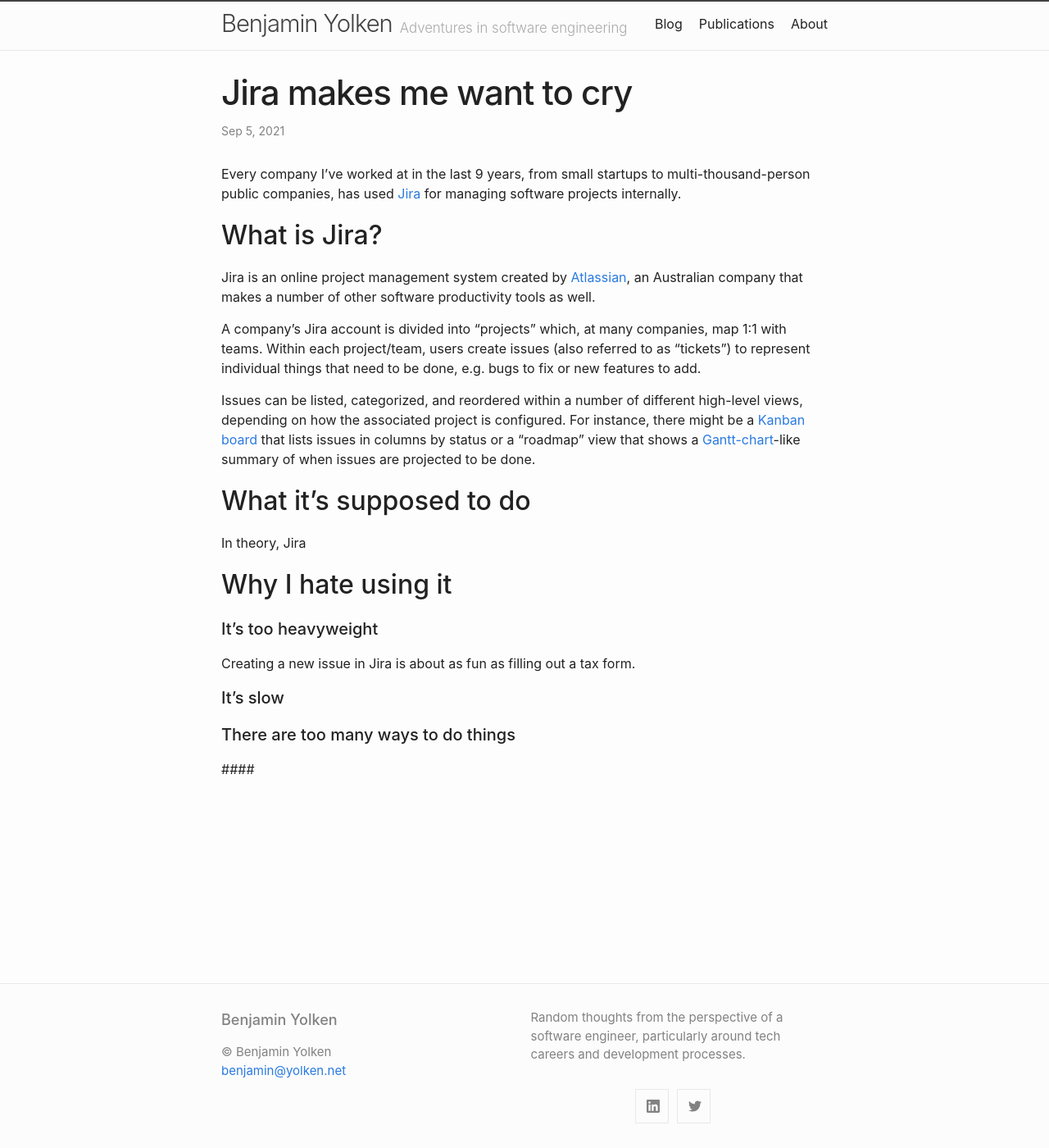
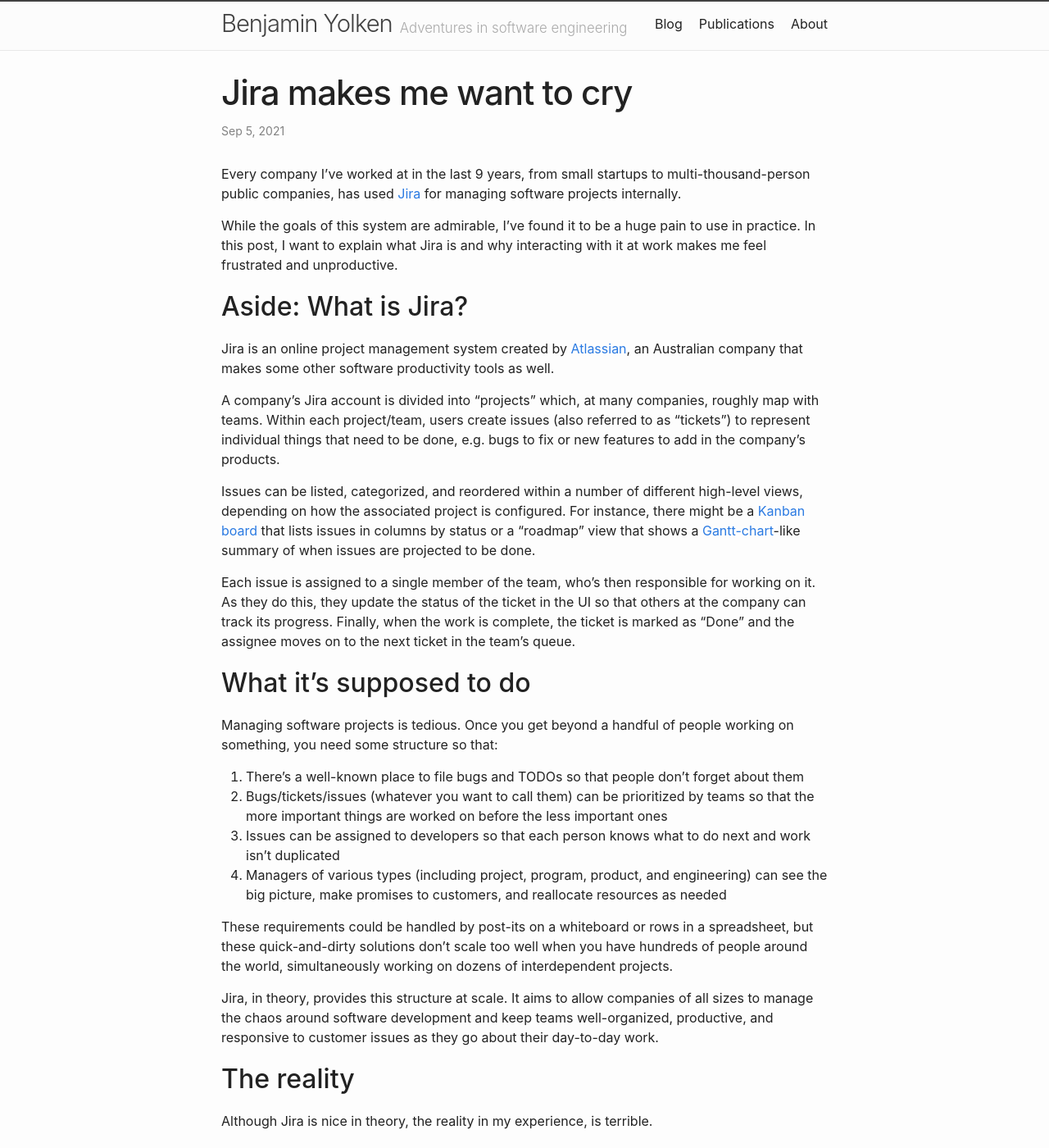
Before and after one commit to yolken/yolken-blog, a Jekyll site: the page built from site/_posts/2021-09-04-jira-makes-me-want-to-cry.md, in a window 1280 px wide and 1400 px high. Shown: the whole window at 82% size. Built offline with Jekyll 4.4.1, drawn with Linux system fonts in a browser that asks for light colours; some of the changed text lies outside the part shown.

Commit message:
Keep working on jira post

```diff
--- a/site/_posts/2021-09-04-jira-makes-me-want-to-cry.md
+++ b/site/_posts/2021-09-04-jira-makes-me-want-to-cry.md
@@ -12,19 +12,20 @@ to multi-thousand-person public companies, has used
 [Jira](https://www.atlassian.com/software/jira) for managing software
 projects internally.
 
+While the goals of this system are admirable, I've found it to be a huge
+pain to use in practice. In this post, I want to explain what Jira is and why
+interacting with it at work makes me feel frustrated and unproductive.
 
-
-## What is Jira?
+## Aside: What is Jira?
 
 Jira is an online project management system created by
-[Atlassian](https://www.atlassian.com/), an
-Australian company that makes a number of other software productivity
-tools as well.
+[Atlassian](https://www.atlassian.com/), an Australian company that
+makes some other software productivity tools as well.
 
 A company's Jira account is divided into "projects" which, at many companies,
-map 1:1 with teams. Within each project/team, users create issues (also referred to
-as "tickets") to represent individual things that need to be done,
-e.g. bugs to fix or new features to add.
+roughly map with teams. Within each project/team, users create issues (also
+referred to as "tickets") to represent individual things that need to be done,
+e.g. bugs to fix or new features to add in the company's products.
 
 Issues can be listed, categorized, and reordered within a number of different
 high-level views, depending on how the associated project is
@@ -34,22 +35,54 @@ in columns by status or a "roadmap" view that shows a
 [Gantt-chart](https://en.wikipedia.org/wiki/Gantt_chart)-like summary of when issues
 are projected to be done.
 
+Each issue is assigned to a single member of the team, who's then responsible
+for working on it. As they do this, they update the status of the ticket in the UI
+so that others at the company can track its progress. Finally,
+when the work is complete, the ticket is marked as "Done" and the assignee moves on
+to the next ticket in the team's queue.
+
 ## What it's supposed to do
 
-In theory, Jira
+Managing software projects is tedious. Once you get beyond a handful of people
+working on something, you need some structure so that:
+
+1. There's a well-known place to file bugs and TODOs so that people don't forget
+  about them
+2. Bugs/tickets/issues (whatever you want to call them) can be prioritized by teams
+  so that the more important things are worked on before the less important ones
+3. Issues can be assigned to developers so that each person knows what to do next and
+  work isn't duplicated
+4. Managers of various types (including project, program, product, and engineering)
+  can see the big picture, make promises to customers, and reallocate resources
+  as needed
+
+These requirements could be handled by post-its on a whiteboard or rows in a
+spreadsheet, but these quick-and-dirty solutions don't scale too well when you have
+hundreds of people around the world, simultaneously working on dozens of interdependent projects.
+
+Jira, in theory, provides this structure at scale. It aims to allow companies
+of all sizes to manage the chaos around software development and keep teams
+well-organized, productive, and responsive to customer issues as they go about their
+day-to-day work.
+
+## The reality
+
+Although Jira is nice in theory, the reality in my experience, is terrible.
+
+#### It's slow
+
+Loading a single page
+
+#### Creating new issues is heavyweight
 
 
 
-## Why I hate using it
-
-#### It's too heavyweight
-
-Creating a new issue in Jira is about as fun as filling out a tax form.
+#### There are too many ways of doing things
 
 
 
-#### It's slow
+## The result
 
-#### There are too many ways to do things
 
-####
+
+## Where to go from here
```
